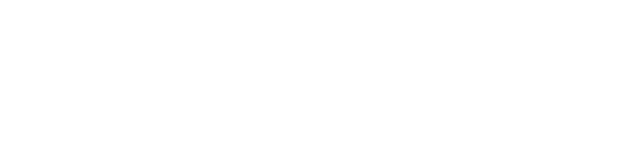
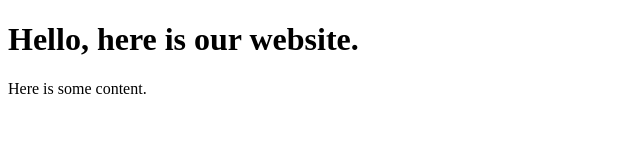
Before and after one commit to Quintentional/test-repo, a plain HTML site: page index.html in a window 1280 px wide. Shown: the whole page, without its empty margins (0-640 px from the left). Drawn offline with Linux system fonts and the light colour scheme.

Commit message:
Added content to index.html

```diff
--- a/index.html
+++ b/index.html
@@ -6,6 +6,7 @@
     <title>Document</title>
 </head>
 <body>
-
+    <h1>Hello, here is our website.</h1>
+    <p>Here is some content.</p>
 </body>
 </html>
```
